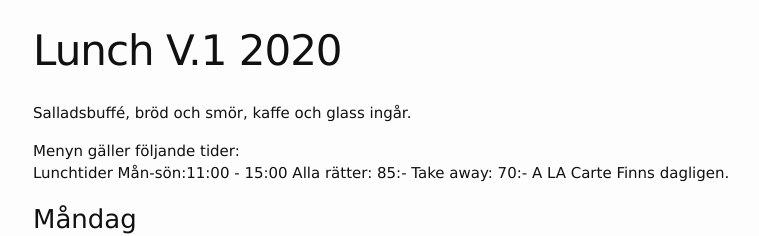
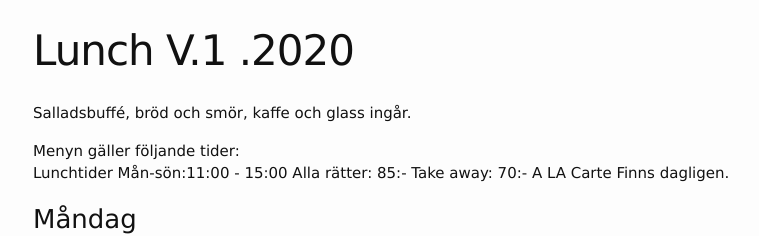
Before and after one commit to FarInn62/farinn62.github.io, a Jekyll site: the page built from lunch.md, in a window 1280 px wide. Shown: the top 236 px of the page, without its empty margins (237-996 px from the left). Built offline with Jekyll 4.4.1, drawn with Linux system fonts in a browser that asks for light colours.

```diff
--- a/lunch.md
+++ b/lunch.md
@@ -1,6 +1,6 @@
 ---
 layout: foodmenu
-title: Lunch V.1 2020
+title: Lunch V.1 .2020
 permalink: /lunch/
 published: true
 ---
```
